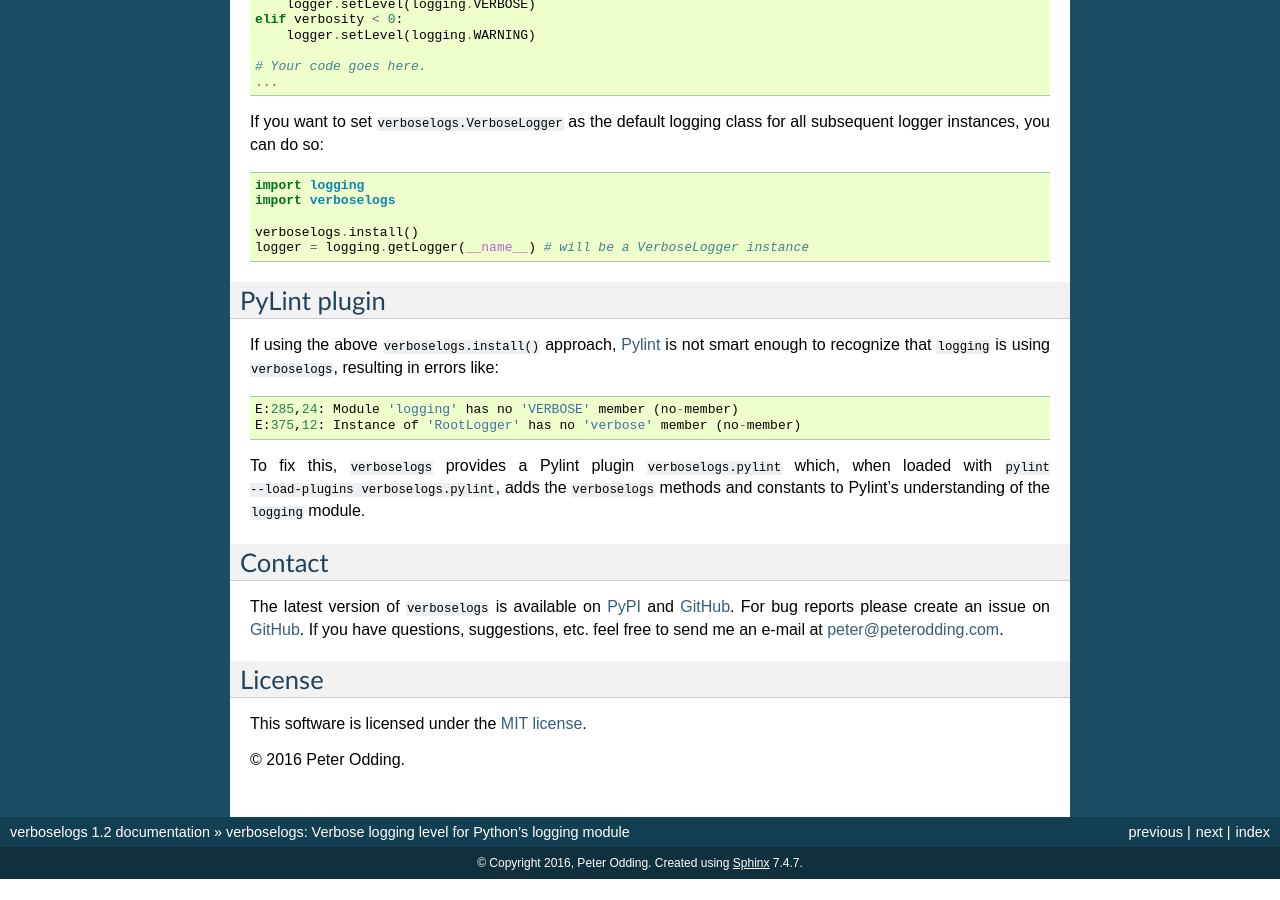
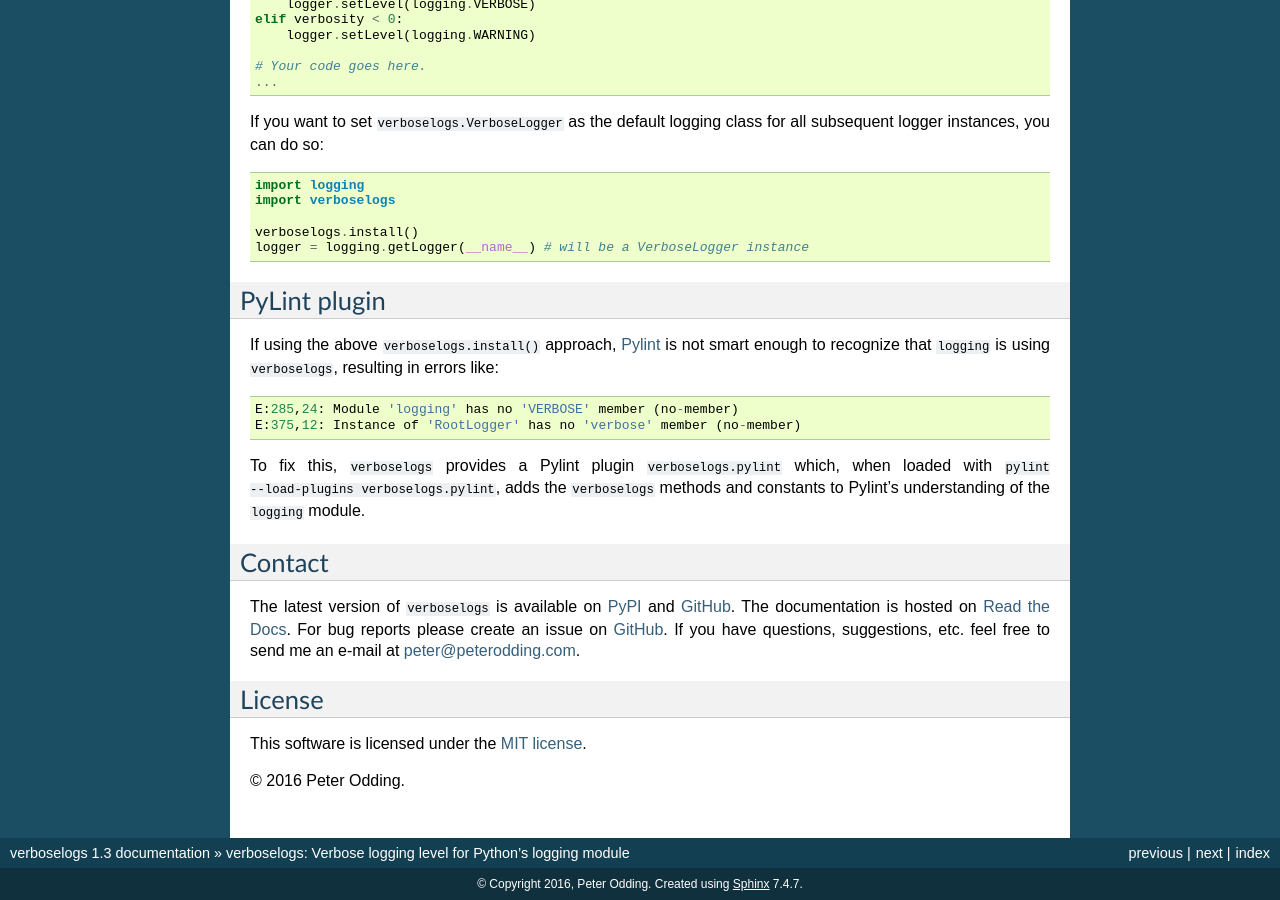
Before and after one commit to xolox/python-verboselogs, a Sphinx documentation site: the page built from docs/readme.rst, in a window 1280 px wide and 900 px high, scrolled down 1652 px. Built offline with Sphinx 7.4.7, drawn with Linux system fonts in a browser that asks for light colours; before the commit the page ends 2531 px from its top, so only the background shows below that; some of the changed text lies outside the part shown.

Commit message:
Now with proper (Sphinx) documentation :-)

```diff
--- a/README.rst
+++ b/README.rst
@@ -137,9 +137,10 @@ the ``verboselogs`` methods and constants to Pylint's understanding of the
 Contact
 -------
 
-The latest version of ``verboselogs`` is available on PyPI_ and GitHub_. For
-bug reports please create an issue on GitHub_. If you have questions,
-suggestions, etc. feel free to send me an e-mail at `peter@peterodding.com`_.
+The latest version of ``verboselogs`` is available on PyPI_ and GitHub_. The
+documentation is hosted on `Read the Docs`_. For bug reports please create an
+issue on GitHub_. If you have questions, suggestions, etc. feel free to send me
+an e-mail at `peter@peterodding.com`_.
 
 License
 -------
@@ -149,11 +150,12 @@ This software is licensed under the `MIT license`_.
 © 2016 Peter Odding.
 
 .. External references:
+.. _descriptions: http://docs.python.org/2/howto/logging.html#when-to-use-logging
 .. _GitHub: https://github.com/xolox/python-verboselogs
+.. _logging.Logger: http://docs.python.org/2/library/logging.html#logger-objects
 .. _MIT license: http://en.wikipedia.org/wiki/MIT_License
+.. _numeric values: http://docs.python.org/2/howto/logging.html#logging-levels
 .. _peter@peterodding.com: peter@peterodding.com
 .. _Pylint: https://pypi.python.org/pypi/pylint
 .. _PyPI: https://pypi.python.org/pypi/verboselogs
-.. _logging.Logger: http://docs.python.org/2/library/logging.html#logger-objects
-.. _numeric values: http://docs.python.org/2/howto/logging.html#logging-levels
-.. _descriptions: http://docs.python.org/2/howto/logging.html#when-to-use-logging
+.. _Read the Docs: https://verboselogs.readthedocs.io
--- a/docs/conf.py
+++ b/docs/conf.py
@@ -2,7 +2,7 @@
 #
 # Author: Peter Odding <peter@peterodding.com>
 # Last Change: June 23, 2016
-# URL: https://github.com/xolox/python-verboselogs
+# URL: https://verboselogs.readthedocs.io
 
 """Sphinx documentation configuration for the `verboselogs` project."""
 
--- a/setup.py
+++ b/setup.py
@@ -3,8 +3,8 @@
 # Verbose and spam log levels for Python's logging module.
 #
 # Author: Peter Odding <peter@peterodding.com>
-# Last Change: June 22, 2016
-# URL: https://github.com/xolox/python-verboselogs
+# Last Change: June 23, 2016
+# URL: https://verboselogs.readthedocs.io
 
 """Setup script for the `verboselogs` package."""
 
@@ -40,7 +40,7 @@ setup(
     version=get_version('verboselogs', '__init__.py'),
     description="Verbose logging level for Python's logging module",
     long_description=get_contents('README.rst'),
-    url='https://github.com/xolox/python-verboselogs',
+    url='https://verboselogs.readthedocs.io',
     author='Peter Odding',
     author_email='peter@peterodding.com',
     packages=find_packages(),
--- a/verboselogs/__init__.py
+++ b/verboselogs/__init__.py
@@ -2,7 +2,7 @@
 #
 # Author: Peter Odding <peter@peterodding.com>
 # Last Change: June 23, 2016
-# URL: https://pypi.python.org/pypi/verboselogs
+# URL: https://verboselogs.readthedocs.io
 
 """
 Verbose and spam log levels for Python's :mod:`logging` module.
@@ -16,7 +16,7 @@ register the custom log levels :data:`VERBOSE` and :data:`SPAM` with Python's
 
 import logging
 
-__version__ = '1.2'
+__version__ = '1.3'
 """Semi-standard module versioning."""
 
 VERBOSE = 15
```
Also changed, not shown: 2 other files.
